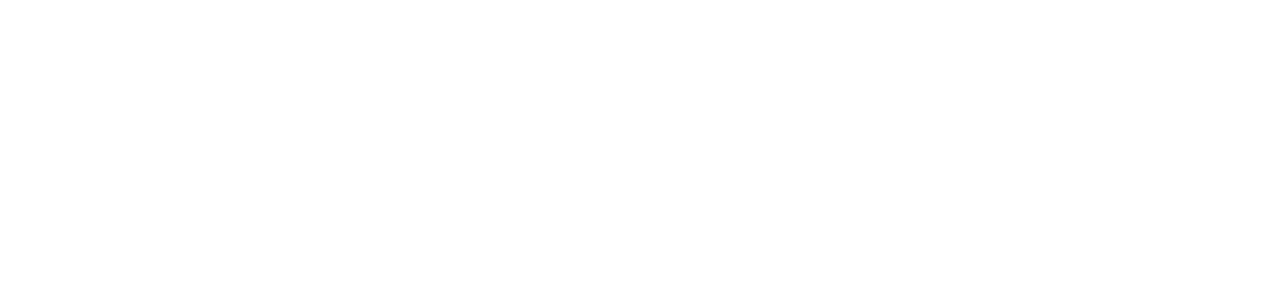
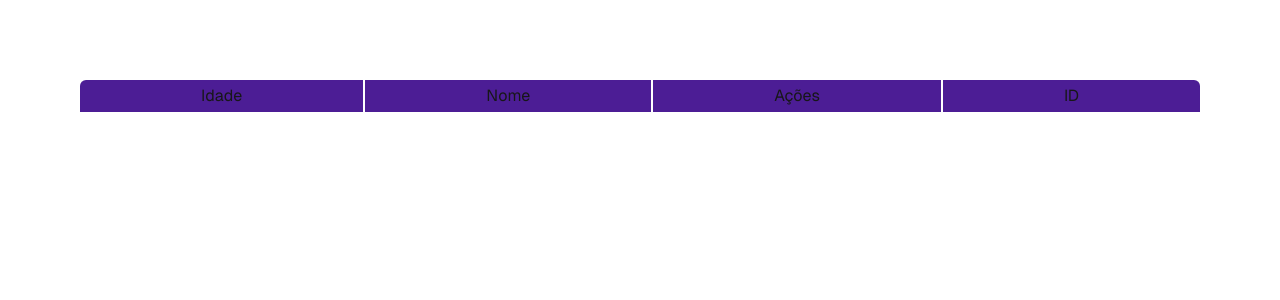
Before and after one commit to ErivanF/cod3r-next-project, a Next.js app: page / in a window 1280 px wide. Shown: the top 300 px of the page. Built offline with nearby package versions, Linux system fonts and the light colour scheme.

Commit message:
feat: created table header

```diff
--- a/src/app/page.tsx
+++ b/src/app/page.tsx
@@ -1,7 +1,11 @@
 "use client";
+
+import TableHeader from "@/components/TableHeader";
 
 export default function Home() {
   return (
-    <div className="items-center justify-items-center min-h-screen p-8 pb-20 gap-16 sm:p-20 font-[family-name:var(--font-geist-sans)]"></div>
+    <div className="min-h-screen p-8 pb-20 sm:p-20 font-[family-name:var(--font-geist-sans)]">
+      <TableHeader />
+    </div>
   );
 }
--- a/src/components/TableHeader/index.tsx
+++ b/src/components/TableHeader/index.tsx
@@ -1 +1,18 @@
-export default function TableHeader() {}
+export default function TableHeader() {
+  return (
+    <div className="flex justify-stretch w-full">
+      <div className="bg-violet-900 border-x-white grow text-center p-1 border-r-2 rounded-tl-md">
+        Idade
+      </div>
+      <div className="bg-violet-900 border-x-white grow text-center p-1 border-r-2">
+        Nome
+      </div>
+      <div className="bg-violet-900 border-x-white grow text-center p-1 border-r-2">
+        Ações
+      </div>
+      <div className="bg-violet-900 border-x-white grow text-center p-1 rounded-tr-md ">
+        ID
+      </div>
+    </div>
+  );
+}
```
